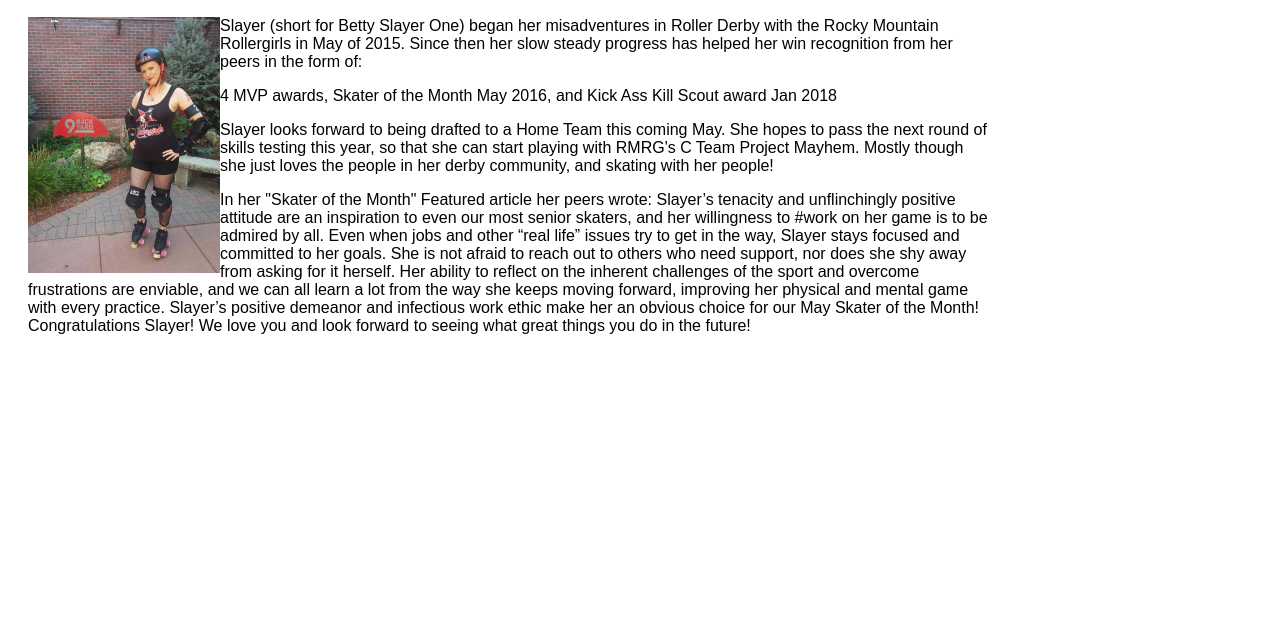
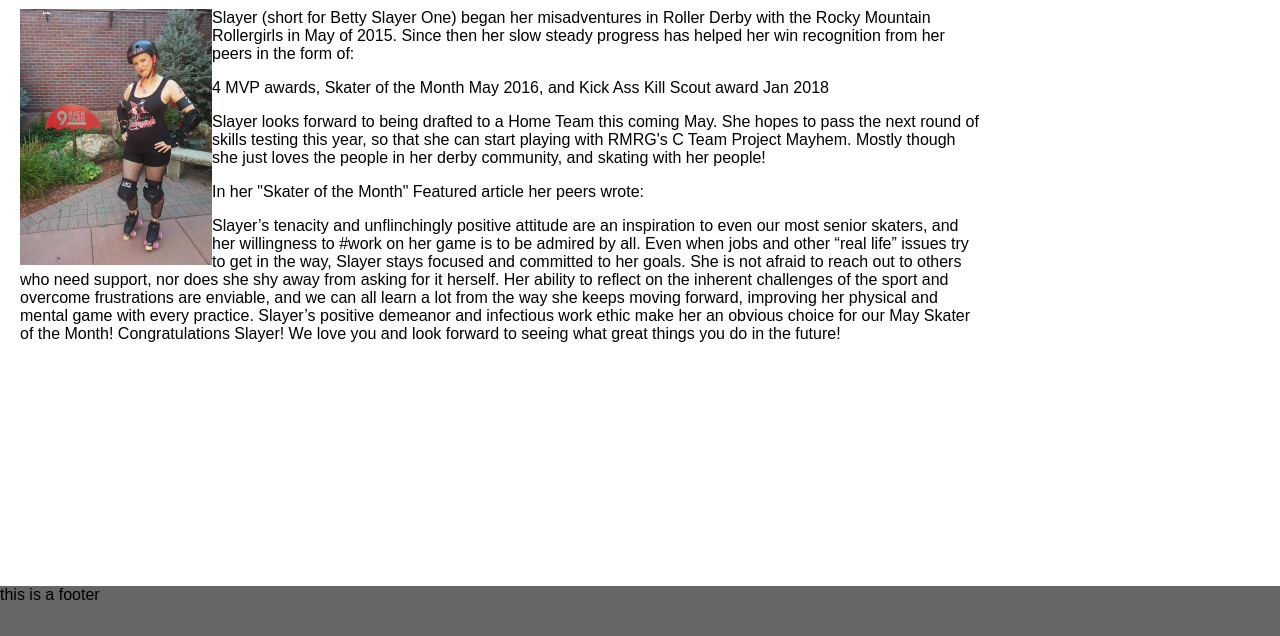
Before and after one commit to ggelsinon/Basic-Portfolio, a plain HTML site: page index.html in a window 1280 px wide. Shown: the part 164-800 px from the top of the page. Drawn offline with Linux system fonts and the light colour scheme.

Commit message:
more styling like the footer and stuff

```diff
--- a/assets/css/style.css
+++ b/assets/css/style.css
@@ -12,6 +12,24 @@ body {
     position: fixed;
     padding: 10px 5px 10px 700px
 }
+
+html, body {
+    height: 100%;
+    margin: 0;
+  }
+  .wrapper {
+    min-height: 100%;
+
+    /* Equal to height of footer */
+    /* But also accounting for potential margin-bottom of last child */
+    margin-bottom: -50px;
+  }
+  .footer,  .push {
+    height: 50px;
+  }
+  .footer {
+      background-color:#666666
+  }
 
 .aboutme {
     width: 960px;
@@ -50,7 +68,8 @@ h1 {
     position: fixed;
     background-color: #4aaaa5;
     color: white;
-    padding: 20px
+    padding: 20px;
+    margin: 0px, 0px, 0px, 100px
 }
 
 h2 {
--- a/index.html
+++ b/index.html
@@ -15,6 +15,7 @@
                         <a href="portfolio.html">Portfolio</a>
                       </div>
                  </header>
+                <div class="wrapper">
 
                     <div class="aboutme">
 
@@ -23,21 +24,18 @@
                         <img src="assets/images/Slayer9news.JPG" class="profimage" alt="Slayer Pic">
 
                         <section class="profcontent">
-            <p>
-                Slayer (short for Betty Slayer One) began her misadventures in Roller Derby with the Rocky Mountain Rollergirls in May of 2015. Since then her slow steady progress has helped her win recognition from her peers in the form of:
-            </p>
+                            <p>Slayer (short for Betty Slayer One) began her misadventures in Roller Derby with the Rocky Mountain Rollergirls in May of 2015. Since then her slow steady progress has helped her win recognition from her peers in the form of:</p>
                             <p>4 MVP awards, Skater of the Month May 2016, and Kick Ass Kill Scout award Jan 2018</p>
-            <p>
-                Slayer looks forward to being drafted to a Home Team this coming May. She hopes to pass the next round of skills testing this year, so that she can start playing with RMRG's C Team Project Mayhem. Mostly though she just loves the people in her derby community, and skating with her people!
-            </p>
-            <p>
-                In her "Skater of the Month" Featured article her peers wrote:
-                Slayer’s tenacity and unflinchingly positive attitude are an inspiration to even our most senior skaters, and her willingness to #work on her game is to be admired by all. Even when jobs and other “real life” issues try to get in the way, Slayer stays focused and committed to her goals. She is not afraid to reach out to others who need support, nor does she shy away from asking for it herself. Her ability to reflect on the inherent challenges of the sport and overcome frustrations are enviable, and we can all learn a lot from the way she keeps moving forward, improving her physical and mental game with every practice.
+                            <p>Slayer looks forward to being drafted to a Home Team this coming May. She hopes to pass the next round of skills testing this year, so that she can start playing with RMRG's C Team Project Mayhem. Mostly though she just loves the people in her derby community, and skating with her people!</p>
+                            <p>In her "Skater of the Month" Featured article her peers wrote:
+                            <p>Slayer’s tenacity and unflinchingly positive attitude are an inspiration to even our most senior skaters, and her willingness to #work on her game is to be admired by all. Even when jobs and other “real life” issues try to get in the way, Slayer stays focused and committed to her goals. She is not afraid to reach out to others who need support, nor does she shy away from asking for it herself. Her ability to reflect on the inherent challenges of the sport and overcome frustrations are enviable, and we can all learn a lot from the way she keeps moving forward, improving her physical and mental game with every practice.
                             Slayer’s positive demeanor and infectious work ethic make her an obvious choice for our May Skater of the Month! Congratulations Slayer! We love you and look forward to seeing what great things you do in the future!
                             </p>
                         </section>
 
                     </div>
-
+                    <div class="push"></div>
+                </div>
+            <footer class="footer"> this is a footer</footer>
 
         </body>
```
Lines whose indentation alone changed are shown as unchanged.
